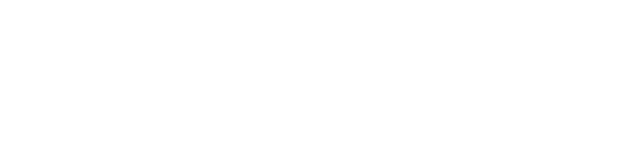
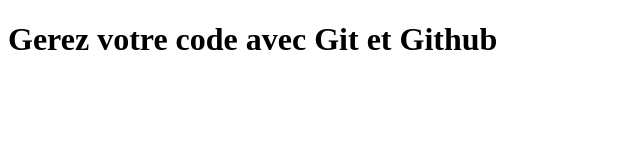
Before and after one commit to crocro77/partie2activite, a plain HTML site: page index.html in a window 1280 px wide. Shown: the whole page, without its empty margins (0-640 px from the left). Drawn offline with Linux system fonts and the light colour scheme.

Commit message:
Ajout de body dans index.html

```diff
--- a/index.html
+++ b/index.html
@@ -4,4 +4,7 @@
         <title>Git / GitHub : Partie 2 activite</title>
     </head>
 
+    <body>
+        <h1>Gerez votre code avec Git et Github</h1>
+    </body>
 </html>
```
